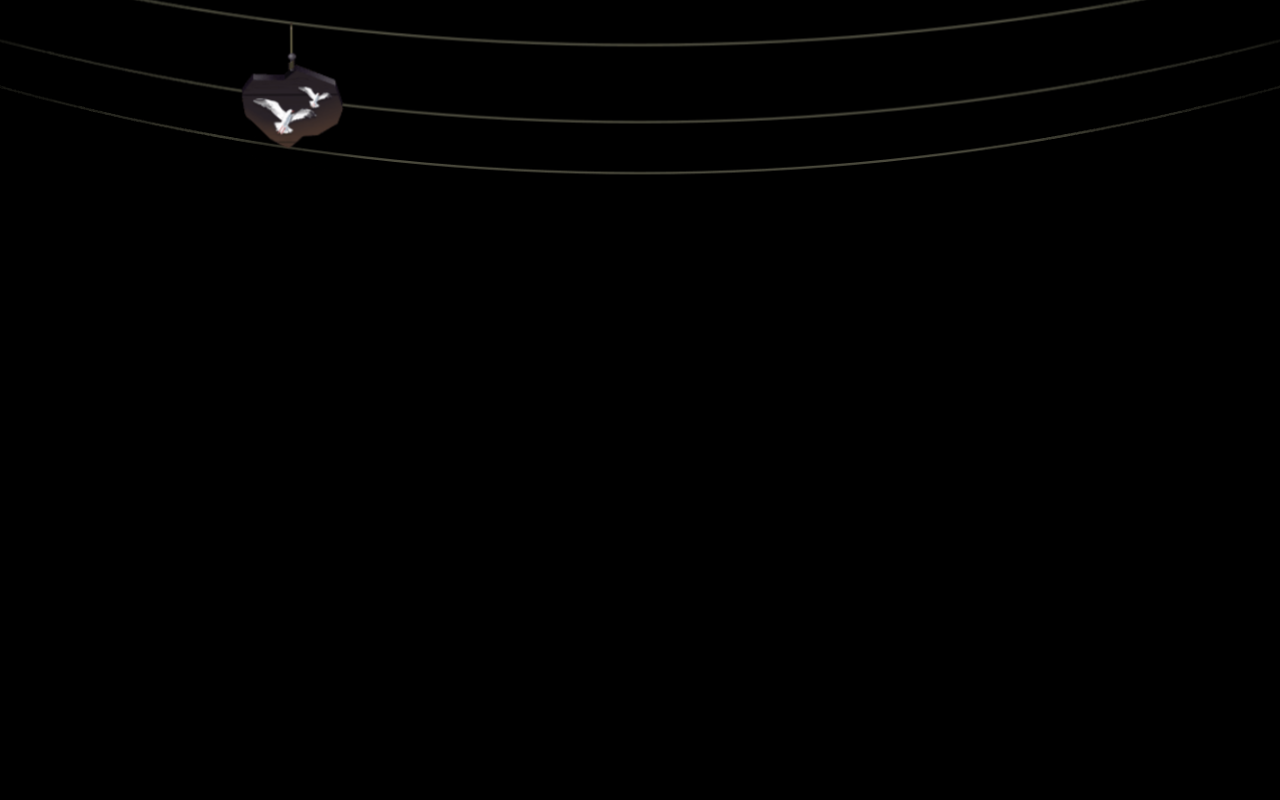
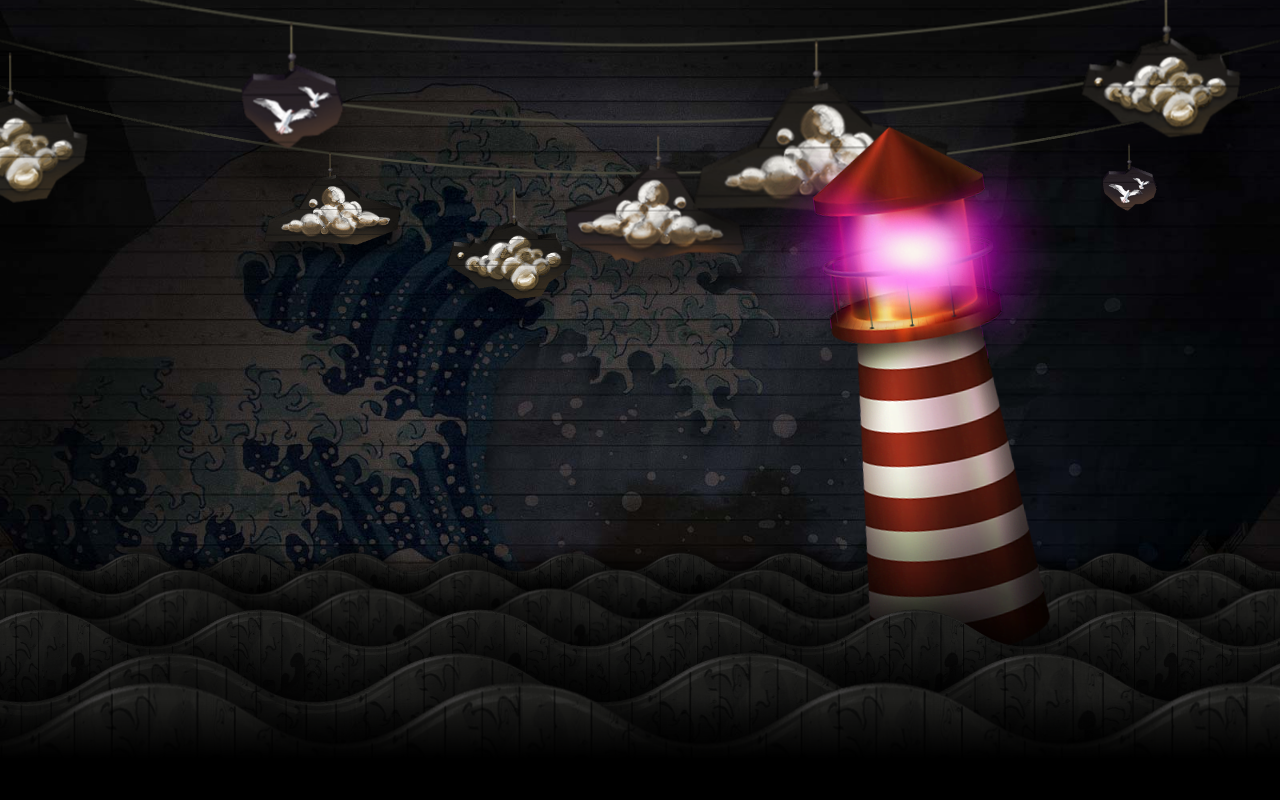
Before and after one commit to XsiaX/Parallax, a plain HTML site: page index.html in a window 1280 px wide. Drawn offline with nearby package versions, Linux system fonts and the light colour scheme.

Commit message:
Attempt to fix bugs with demo

```diff
--- a/css/style.css
+++ b/css/style.css
@@ -80,7 +80,7 @@ overflow: hidden;
   height: 110%;
   top: -5%;
   left: -5%;
-  background: url('img/background.jpg') 50% 100% /cover no-repeat;
+  background: url("/img/background.jpg") 50% 100% /cover no-repeat;
 }
 
 .paralax__rope {
@@ -141,7 +141,7 @@ transform: scale(0.6);
 
 
 .paralax__element_1 span {
-  background: url('img/clouds/board-cloud-2.png') 0 0 / 100% no-repeat;
+  background: url("/img/clouds/board-cloud-2.png") 0 0 / 100% no-repeat;
 }
 
 .paralax__element_2 {
@@ -150,7 +150,7 @@ transform: scale(0.6);
 }
 
 .paralax__element_2 span {
-  background: url('img/clouds/board-cloud-1.png') 0 0 / 100% no-repeat;
+  background: url("/img/clouds/board-cloud-1.png") 0 0 / 100% no-repeat;
 }
 
 .paralax__element_3 {
@@ -158,7 +158,7 @@ transform: scale(0.6);
   left: 80%;
 }
 .paralax__element_3 span {
-  background: url('img/clouds/board-birds.png') 0 0 / 100% no-repeat;
+  background: url("/img/clouds/board-birds.png") 0 0 / 100% no-repeat;
 }
 
 .paralax__element_4 {
@@ -166,7 +166,7 @@ transform: scale(0.6);
   left: 10%;
 }
 .paralax__element_4 span {
-  background: url('img/clouds/board-cloud-1.png') 0 0 / 100% no-repeat;
+  background: url("/img/clouds/board-cloud-1.png") 0 0 / 100% no-repeat;
 }
 
 .paralax__element_5 {
@@ -174,7 +174,7 @@ transform: scale(0.6);
   left: 50%;
 }
 .paralax__element_5 span {
-  background: url('img/clouds/board-cloud-4.png') 0 0 / 100% no-repeat;
+  background: url("/img/clouds/board-cloud-4.png") 0 0 / 100% no-repeat;
 }
 
 .paralax__element_6 {
@@ -182,7 +182,7 @@ transform: scale(0.6);
   left: 30%;
 }
 .paralax__element_6 span {
-  background: url('/img/clouds/board-birds.png') 0 0 / 100% no-repeat;
+  background: url("/img/clouds/board-birds.png") 0 0 / 100% no-repeat;
 }
 
 .paralax__element_7 {
@@ -190,7 +190,7 @@ transform: scale(0.6);
   left: 60%;
 }
 .paralax__element_7 span {
-  background: url('img/clouds/board-cloud-2.png') 0 0 / 100% no-repeat;
+  background: url("/img/clouds/board-cloud-2.png") 0 0 / 100% no-repeat;
 }
 
 .paralax__element_8 {
@@ -198,12 +198,12 @@ transform: scale(0.6);
   left: 80%;
 }
 .paralax__element_8 span {
-  background: url('img/clouds/board-cloud-3.png') 0 0 / 100% no-repeat;
+  background: url("/img/clouds/board-cloud-3.png") 0 0 / 100% no-repeat;
 }
 
 .paralax__wave {
   position: absolute;
-  background: url('img/waves/wave-paint.png') 0 0 / auto 101% repeat-x;
+  background: url("/img/waves/wave-paint.png") 0 0 / auto 101% repeat-x;
   left: -100%;
   width: 300%;
   opacity: 0;
@@ -213,7 +213,7 @@ transform: scale(0.6);
   bottom: 180px;
   height: 86px;
   animation: wave 7.111111s 0.1s infinite linear;
-  background: url('img/waves/wave-paint.png') auto 101% repeat-x;
+  background: url("/img/waves/wave-paint.png") auto 101% repeat-x;
 }
 .paralax__wave_2 {
   bottom: 144px;
@@ -224,7 +224,7 @@ transform: scale(0.6);
   bottom: 108px;
   height: 144px;
   animation: wave 6.22222s 0.1s infinite linear;
-  background: url('img/waves/wave-paint.png') auto 101% repeat-x;
+  background: url("/img/waves/wave-paint.png") auto 101% repeat-x;
 }
 .paralax__wave_4 {
   bottom: 72px;
@@ -241,11 +241,11 @@ transform: scale(0.6);
   bottom: -72px;
   height: 288px;
   animation: wave 4.5s 0.1s infinite linear;
-  background: url('img/waves/wave-paint.png') auto 101% repeat-x;
+  background: url("/img/waves/wave-paint.png") auto 101% repeat-x;
 }
 
 .paralax__lighthouse {
-  background: url('img/lighthouse.png') 0 0 no-repeat;
+  background: url("/img/lighthouse.png") 0 0 no-repeat;
   width: 320px;
   height: 560px;
   position: absolute;
--- a/index.html
+++ b/index.html
@@ -8,7 +8,7 @@
 		<title>P A R A L L A X</title>
 
 		<!-- Подключаем /css -->
-		<link rel="stylesheet" href="css/style.css" />
+		<link rel="stylesheet" href="/css/style.css" />
 
 		<!-- Базовые мета теги -->
 		<meta charset="UTF-8" />
@@ -42,7 +42,7 @@
 									<span></span>
 								</div>
 
-								<img src="img/rope.png" alt="" />
+								<img src="/img/rope.png" alt="" />
 							</div>
 						</li>
 
@@ -56,7 +56,7 @@
 									<span></span>
 								</div>
 
-								<img src="img/rope.png" alt="" />
+								<img src="/img/rope.png" alt="" />
 							</div>
 						</li>
 
@@ -74,7 +74,7 @@
 									<span></span>
 								</div>
 
-								<img src="img/rope.png" alt="" />
+								<img src="/img/rope.png" alt="" />
 							</div>
 						</li>
 
@@ -115,8 +115,8 @@
 			<script src="https://code.jquery.com/jquery-3.4.1.slim.min.js"></script>
 
 			<!-- Подключаем файл /js скриптов -->
-			<script src="js/jquery.parallax.js"></script>
-			<script src="js/script.js"></script>
+			<script src="/js/jquery.parallax.js"></script>
+			<script src="/js/script.js"></script>
 		</div>
 	</body>
 </html>
```
